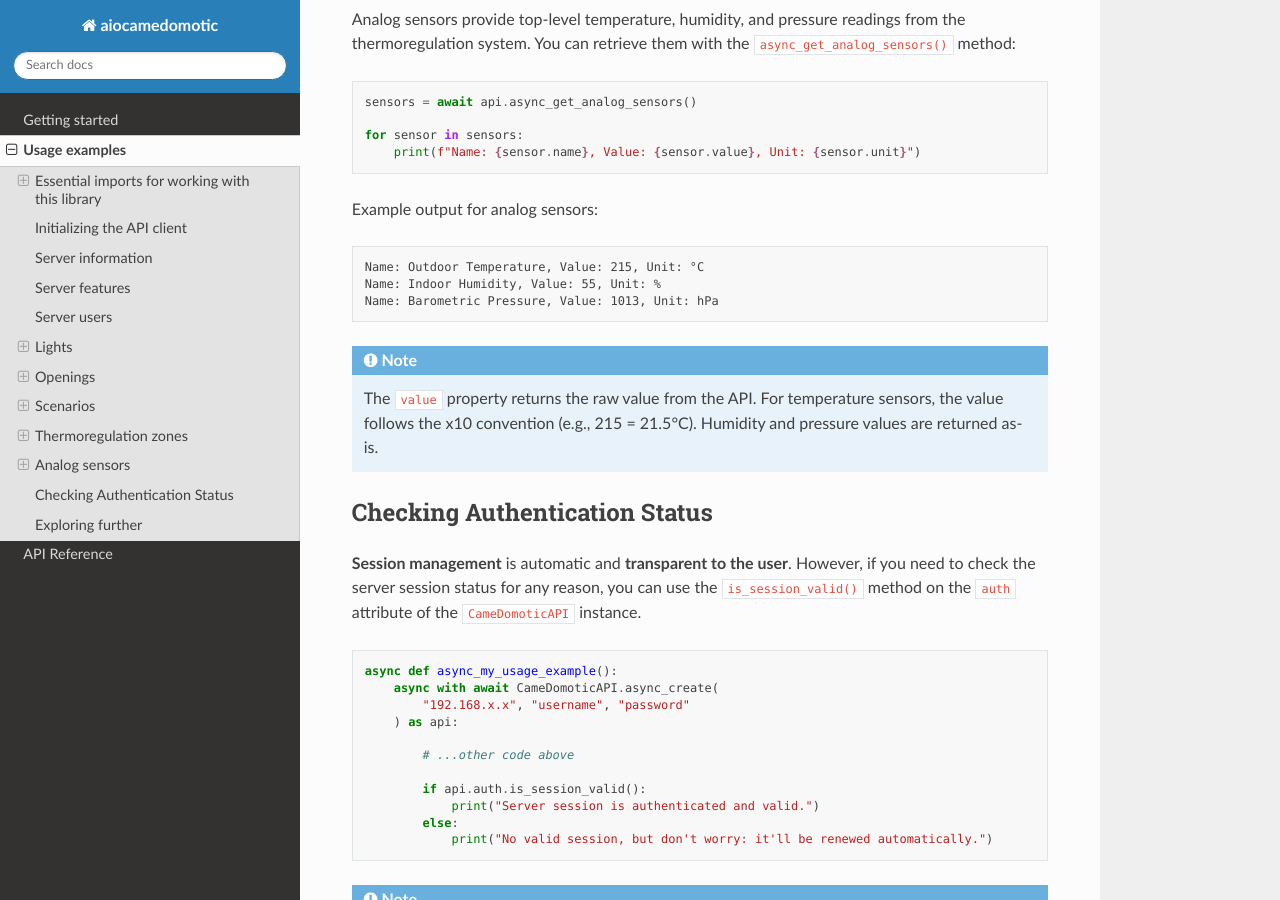
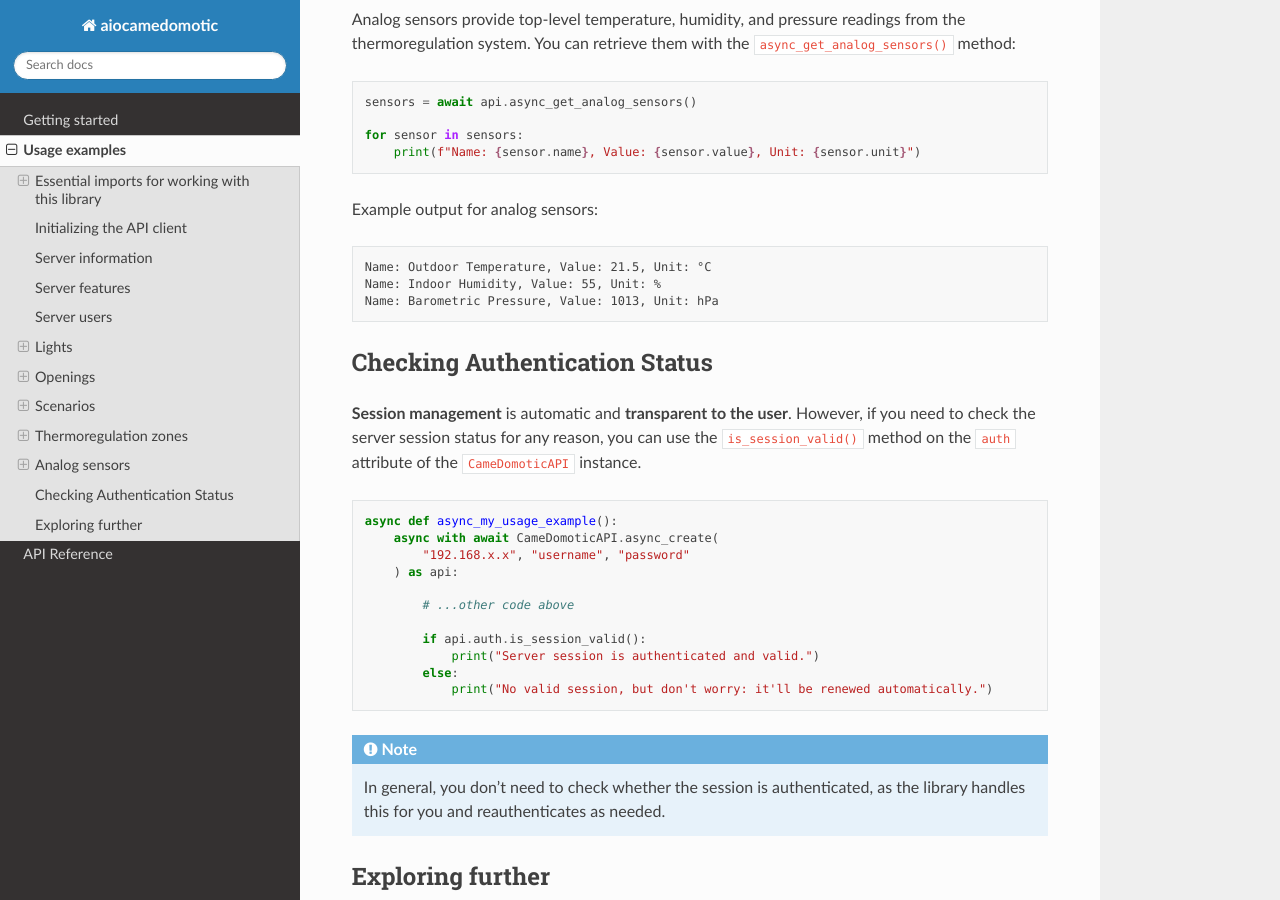
Before and after one commit to camedomotic-unofficial/aiocamedomotic, a Sphinx documentation site: the page built from docs/source/usage_examples.rst, in a window 1280 px wide and 900 px high, scrolled down 7147 px. Built offline with Sphinx 7.4.7 and the Read the Docs theme 3.1.0, drawn with Linux system fonts in a browser that asks for light colours.

Commit message:
docs: update AnalogSensor usage example for real temperature values (#192)
Co-authored-by: Claude Opus 4.6 <noreply@anthropic.com>

```diff
--- a/docs/source/usage_examples.rst
+++ b/docs/source/usage_examples.rst
@@ -418,14 +418,9 @@ Example output for analog sensors:
 
 .. code-block:: text
 
-    Name: Outdoor Temperature, Value: 215, Unit: °C
+    Name: Outdoor Temperature, Value: 21.5, Unit: °C
     Name: Indoor Humidity, Value: 55, Unit: %
     Name: Barometric Pressure, Value: 1013, Unit: hPa
-
-.. note::
-    The ``value`` property returns the raw value from the API.
-    For temperature sensors, the value follows the x10 convention
-    (e.g., 215 = 21.5°C). Humidity and pressure values are returned as-is.
 
 
 Checking Authentication Status
```
